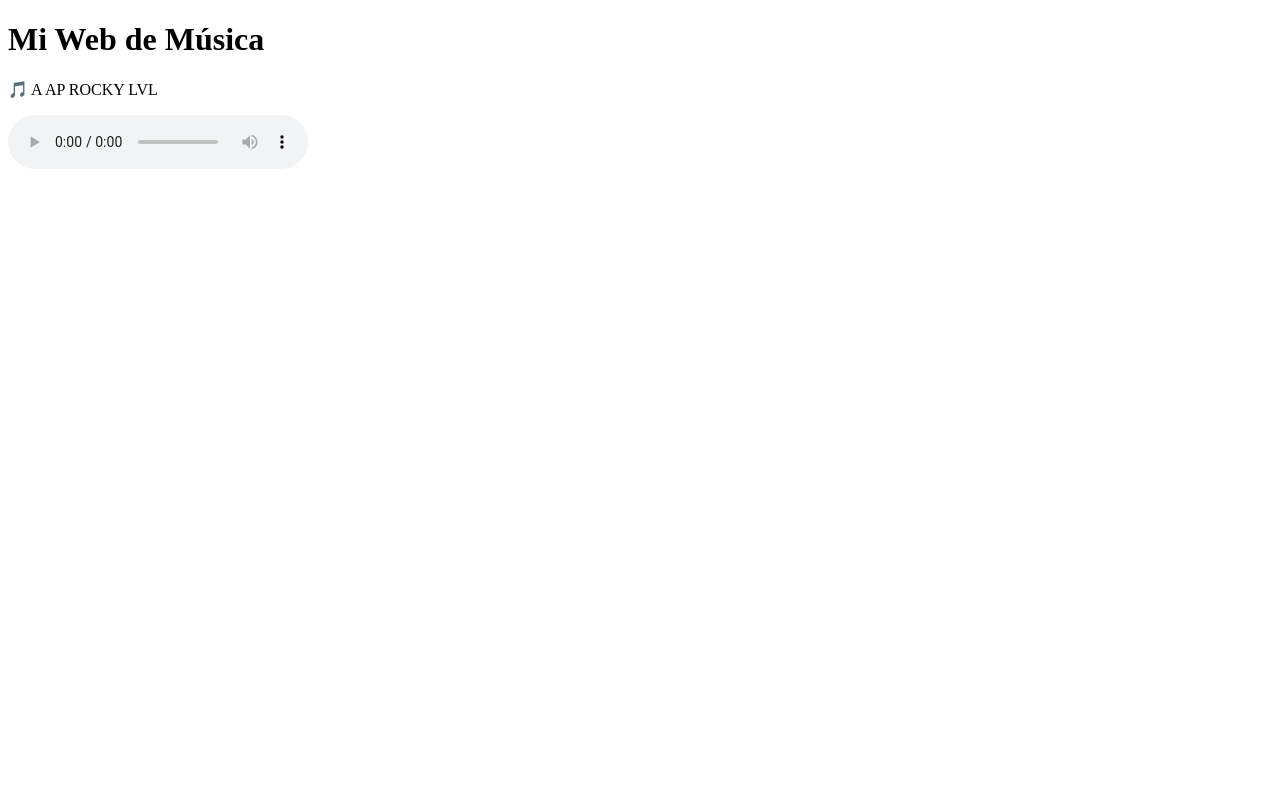
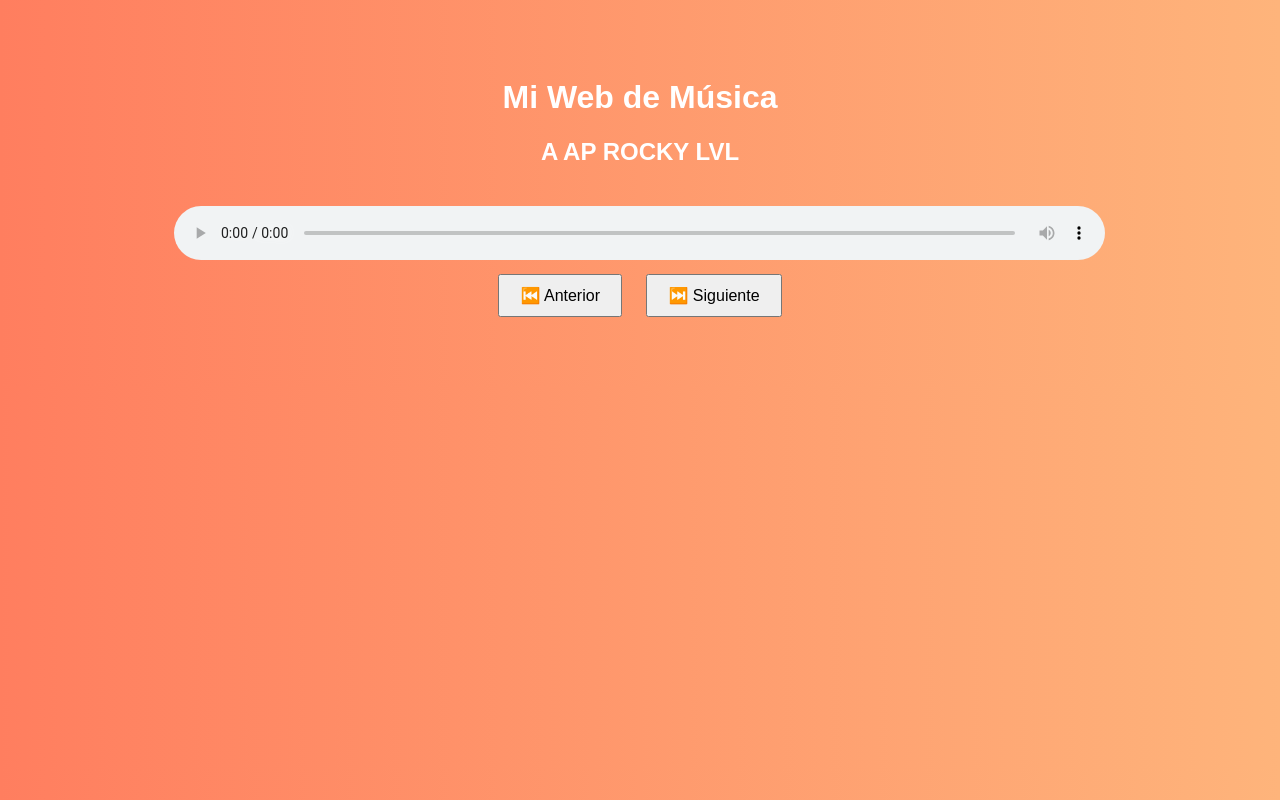
Before and after one commit to davids1t0/davids1t0.github.io, a plain HTML site: page prueba.html in a window 1280 px wide. Drawn offline with Linux system fonts and the light colour scheme.

Commit message:
prueba.html

```diff
--- a/prueba.html
+++ b/prueba.html
@@ -3,16 +3,69 @@
 <head>
 <meta charset="UTF-8">
 <meta name="viewport" content="width=device-width, initial-scale=1.0">
-    <title>Mi Web de Música</title>
+<title>Web de Música Interactiva</title>
+<style>
+  body {
+    font-family: Arial, sans-serif;
+    text-align: center;
+    padding: 50px;
+    background: linear-gradient(to right, #ff7e5f, #feb47b);
+    color: white;
+  }
+  audio {
+    width: 80%;
+    margin-top: 20px;
+  }
+  button {
+    margin: 10px;
+    padding: 10px 20px;
+    font-size: 16px;
+    cursor: pointer;
+  }
+</style>
 </head>
 <body>
 <h1>Mi Web de Música</h1>
+<h2 id="song-title">A AP ROCKY LVL</h2>
 
-    <div class="song">
-        <p>🎵 A AP ROCKY LVL</p>
-        <audio controls>
+<audio id="player" controls>
   <source src="https://raw.githubusercontent.com/poxynext/mp3-host/main/A%20AP%20ROCKY%20LVL.mp3" type="audio/mpeg">
+  Tu navegador no soporta audio.
 </audio>
+
+<div>
+  <button id="prev">⏮️ Anterior</button>
+  <button id="next">⏭️ Siguiente</button>
 </div>
+
+<script>
+const songs = [
+  {title: "A AP ROCKY LVL", url: "https://raw.githubusercontent.com/poxynext/mp3-host/main/A%20AP%20ROCKY%20LVL.mp3"},
+  // Aquí puedes añadir más canciones:
+  // {title: "Canción 2", url: "ENLACE_RAW_CANCION2"},
+];
+
+let current = 0;
+const player = document.getElementById('player');
+const title = document.getElementById('song-title');
+const prevBtn = document.getElementById('prev');
+const nextBtn = document.getElementById('next');
+
+function loadSong(index) {
+  player.src = songs[index].url;
+  title.textContent = songs[index].title;
+  player.play();
+}
+
+prevBtn.addEventListener('click', () => {
+  current = (current - 1 + songs.length) % songs.length;
+  loadSong(current);
+});
+
+nextBtn.addEventListener('click', () => {
+  current = (current + 1) % songs.length;
+  loadSong(current);
+});
+</script>
 </body>
 </html>
```
Lines whose indentation alone changed are shown as unchanged.
